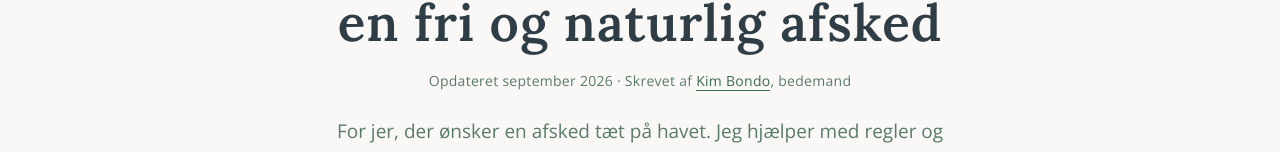
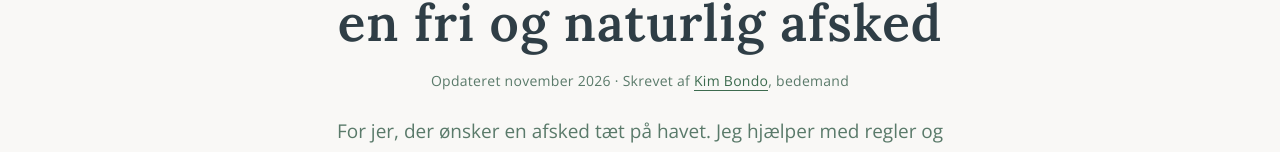
Before and after one commit to KimBondo/Bedemand-K-benhavn, a React (Vite) app in the folder client/: page /askespredning in a window 1280 px wide. Shown: the part 266-418 px from the top of the page. Built offline with nearby package versions, Linux system fonts and the light colour scheme.

Commit message:
Askespredning: synlig dato november 2026
Co-Authored-By: Claude Opus 5.5 <noreply@anthropic.com>
Claude-Session: https://claude.ai/code/session_01F6kLjEGrqw4xD5LBLrMpCs

```diff
--- a/client/src/pages/KimAskespredning.tsx
+++ b/client/src/pages/KimAskespredning.tsx
@@ -109,7 +109,7 @@ export default function KimAskespredning() {
           Askespredning over havet – en fri og naturlig afsked
         </h1>
         <p style={{ fontFamily: "'Open Sans', sans-serif", fontSize: "14px", color: "#5a7a6a", margin: "-8px auto 24px", letterSpacing: "0.02em" }}>
-          Opdateret <time dateTime="2026-09-28">september 2026</time> · Skrevet af <a href="/om-kim/" style={{ color: "#3D6B4F", textDecoration: "none", borderBottom: "1px solid #3D6B4F" }}>Kim Bondo</a>, bedemand
+          Opdateret <time dateTime="2026-11-25">november 2026</time> · Skrevet af <a href="/om-kim/" style={{ color: "#3D6B4F", textDecoration: "none", borderBottom: "1px solid #3D6B4F" }}>Kim Bondo</a>, bedemand
         </p>
         <p style={{ fontSize: "clamp(16px, 1.8vw, 19px)", color: "#5a7a6a", lineHeight: 1.7, maxWidth: "620px", margin: "0 auto 40px" }}>
           For jer, der ønsker en afsked tæt på havet. Jeg hjælper med regler og papirer, så I kan bruge kræfterne på at sige farvel.
```
